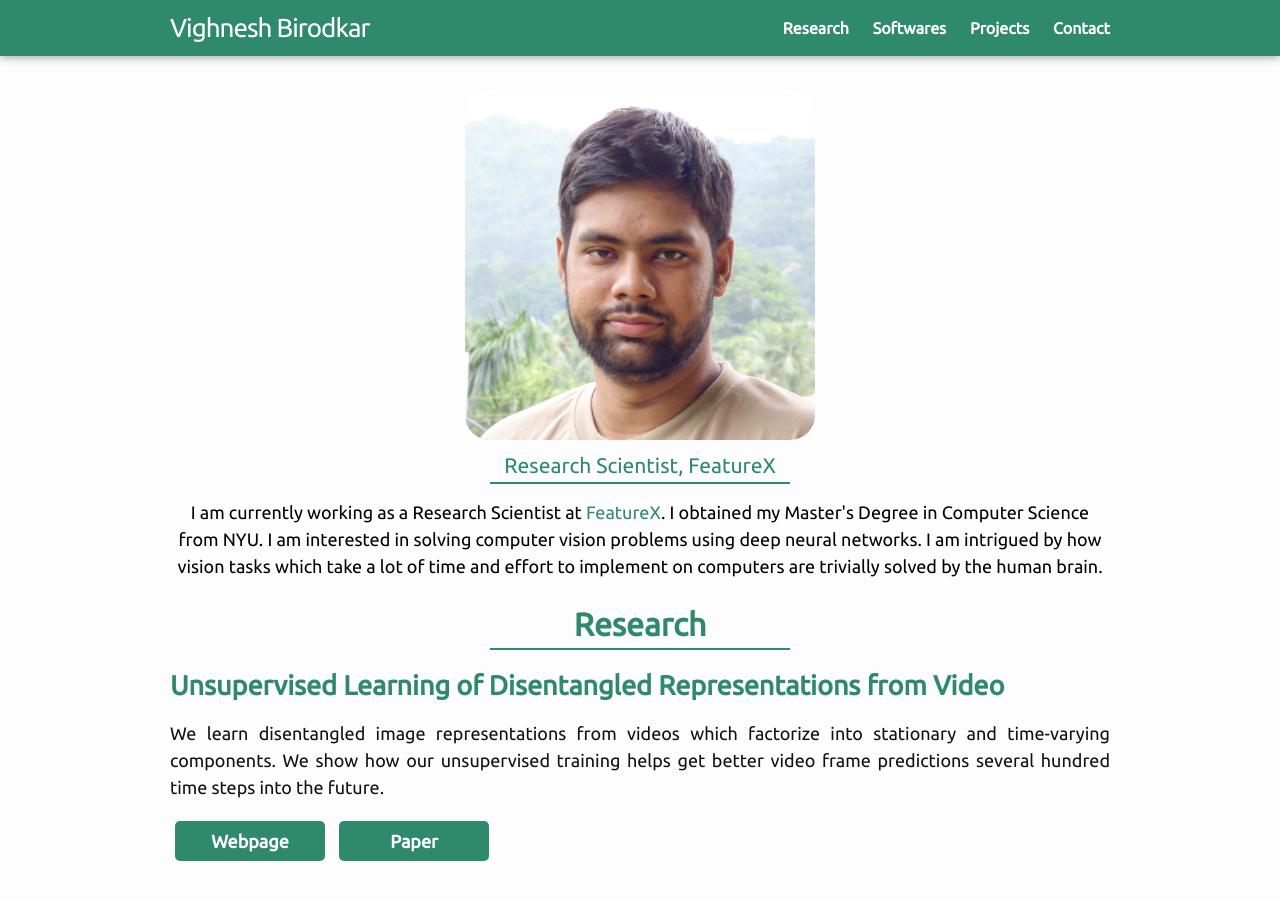
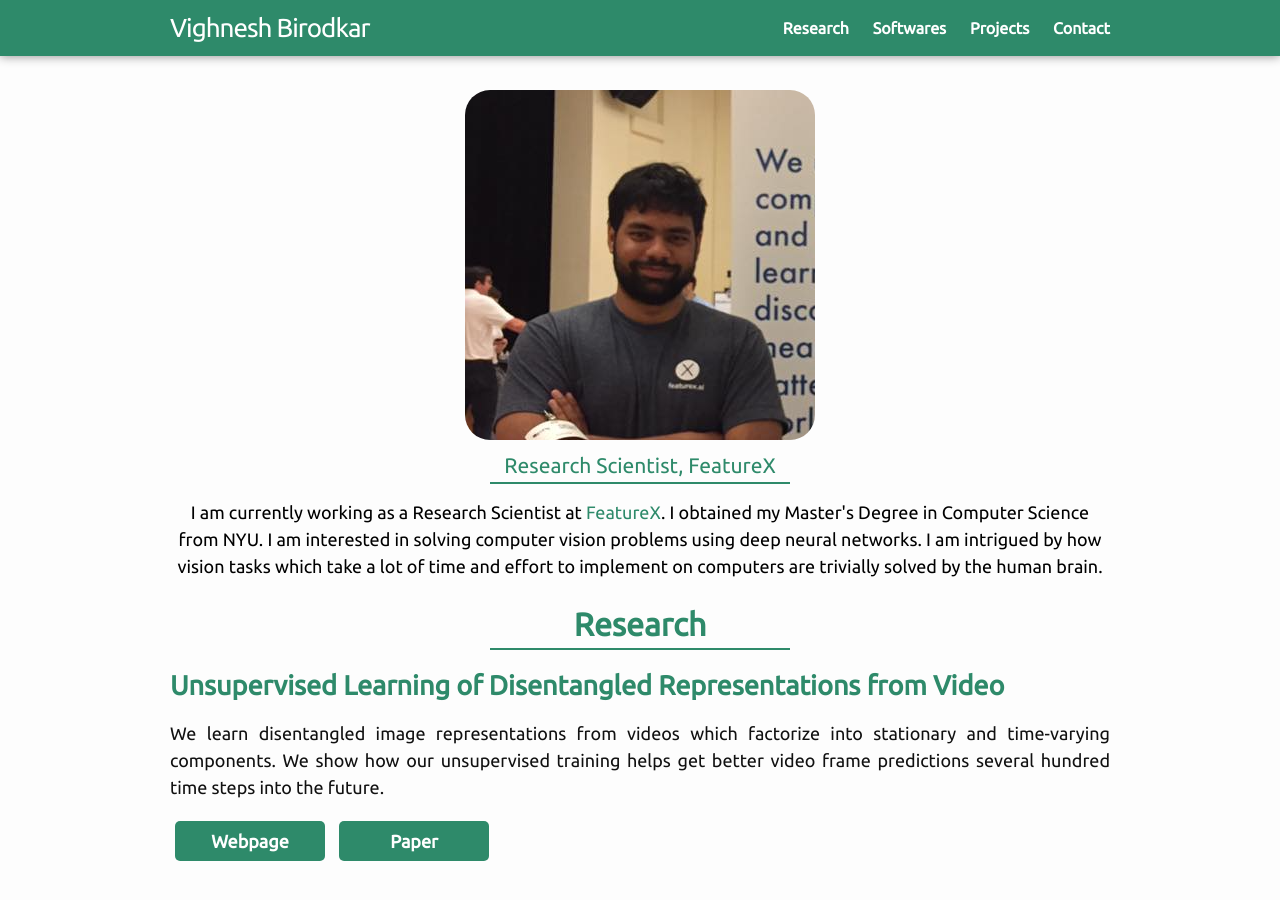
Before and after one commit to vighneshbirodkar/vighneshbirodkar.github.io, a Jekyll site: the page built from index.html, in a window 1280 px wide and 900 px high. Built offline with Jekyll 4.4.1, drawn with Linux system fonts in a browser that asks for light colours.

Commit message:
Update DP and resume.

```diff
--- a/index.html
+++ b/index.html
@@ -6,7 +6,7 @@ layout: default
 
 
   <div align="centre" class="dp">
-    <img  align="middle" src="{{ "/images/dp.jpg" | prepend: site.baseurl }}" />
+    <img  align="middle" src="{{ "/images/dp.png" | prepend: site.baseurl }}" />
   </div>
 
   <div class="designation">
```
Also changed, not shown: images/dp.jpg (deleted), images/dp.png (added), 1 other file.
